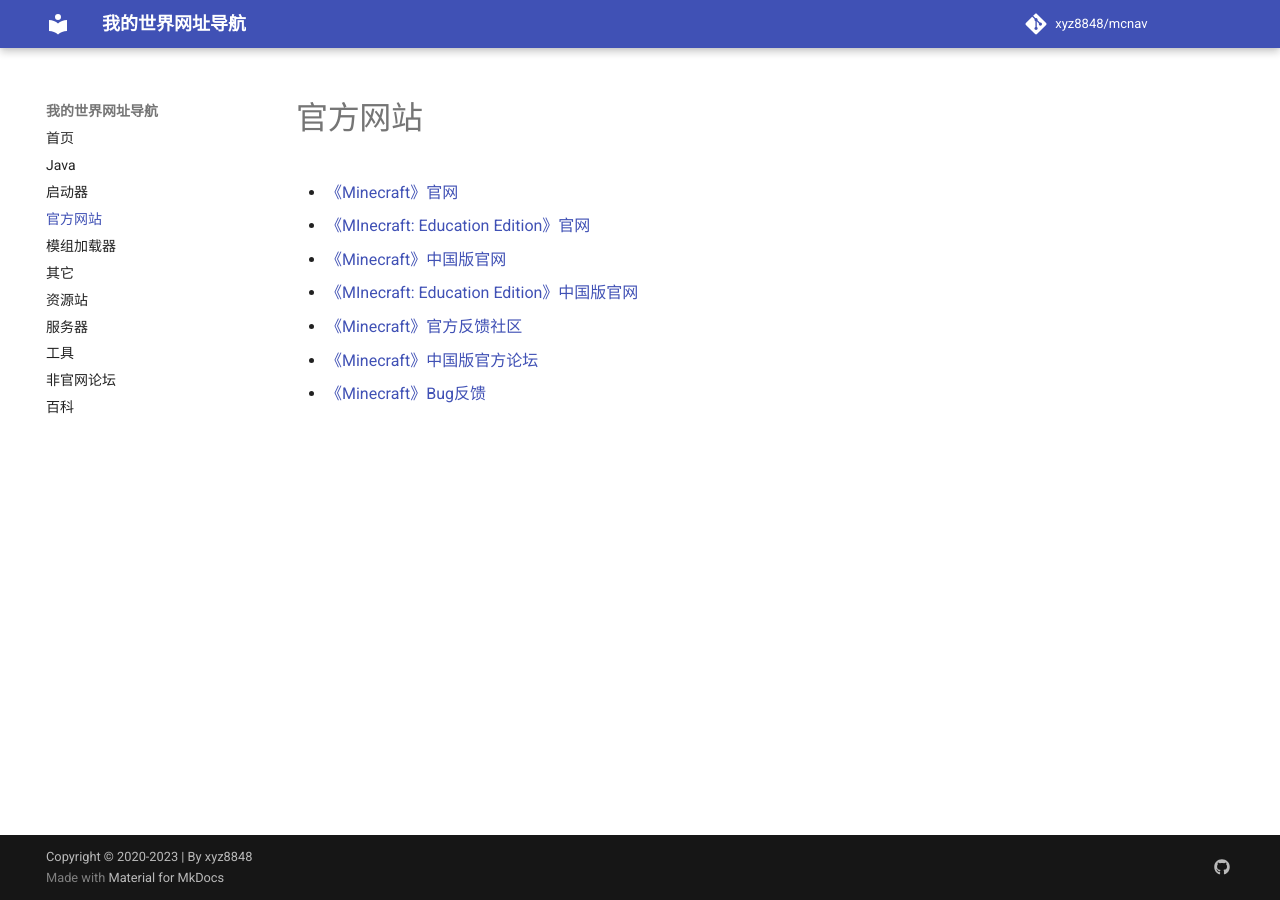
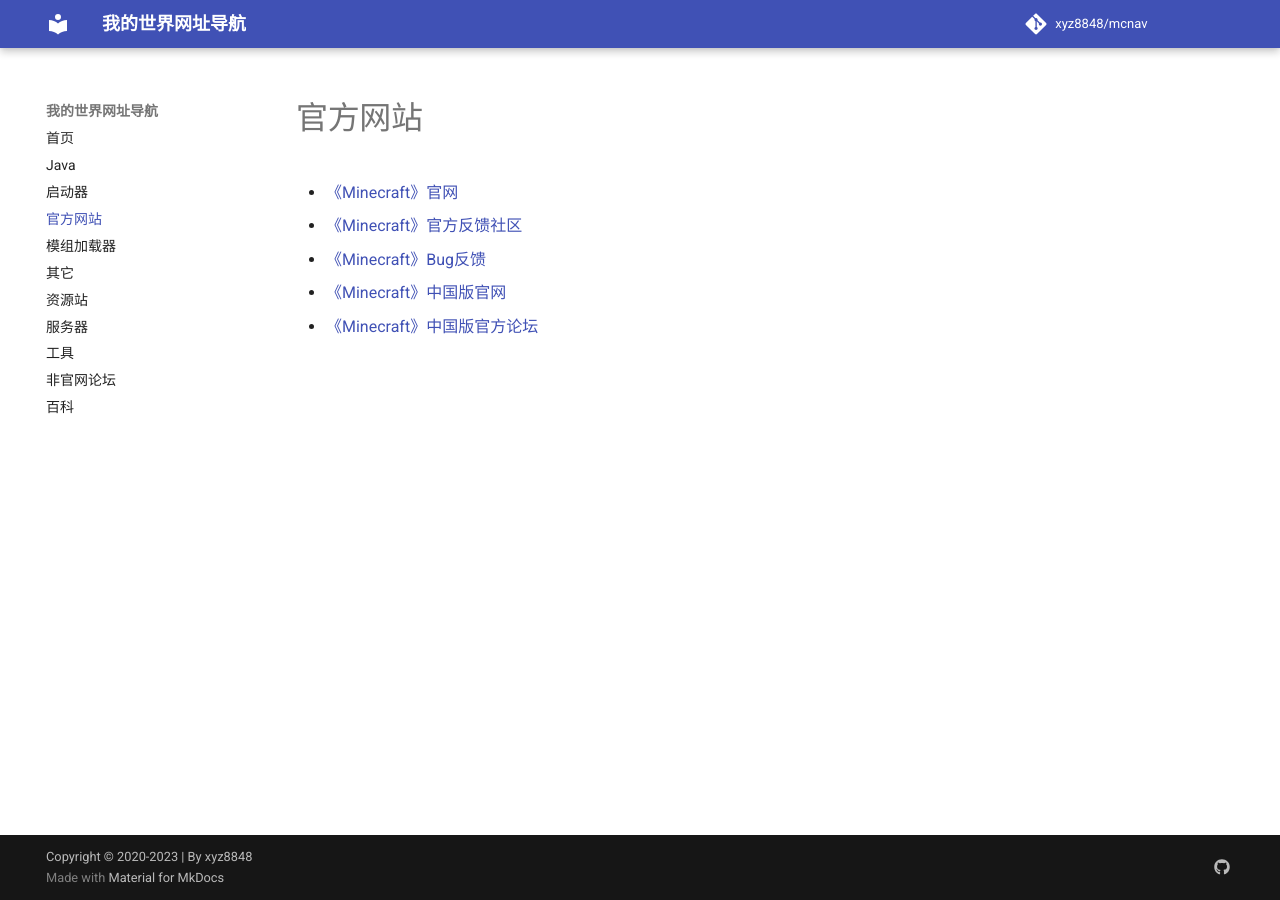
Before and after one commit to xyz8848/mcnav, an MkDocs documentation site: the page built from docs/minecraft.md, in a window 1280 px wide. Built offline with MkDocs 1.6.1 and Material for MkDocs 9.7.7, drawn with Linux system fonts in a browser that asks for light colours; comment, search, counter and statistics services are not loaded.

Commit message:
Update minecraft.md

```diff
--- a/docs/minecraft.md
+++ b/docs/minecraft.md
@@ -1,9 +1,7 @@
 # 官方网站
 
 - [《Minecraft》官网](https://minecraft.net/)
-- [《MInecraft: Education Edition》官网](https://education.minecraft.net/)
+- [《Minecraft》官方反馈社区](https://feedback.minecraft.net/)
+- [《Minecraft》Bug反馈](https://bugs.mojang.com/)
 - [《Minecraft》中国版官网](https://mc.163.com/)
-- [《MInecraft: Education Edition》中国版官网](https://minecraft.education.jdcloud.com/)
-- [《Minecraft》官方反馈社区](https://feedback.minecraft.net/)
-- [《Minecraft》中国版官方论坛](http://mc.netease.com/)
-- [《Minecraft》Bug反馈](https://bugs.mojang.com/)
+- [《Minecraft》中国版官方论坛](https://mc.netease.com/)
```
